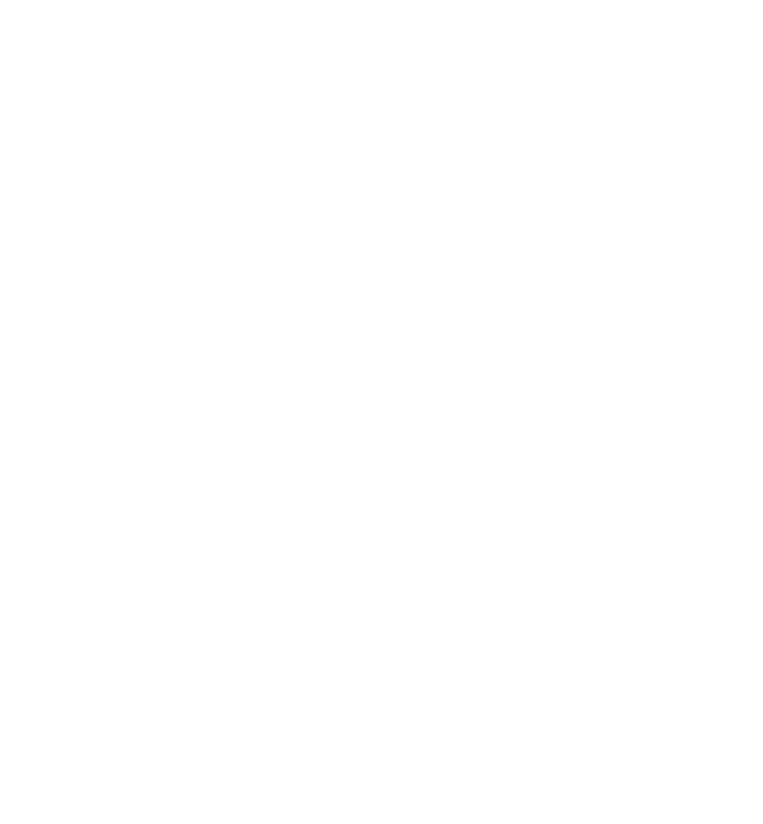
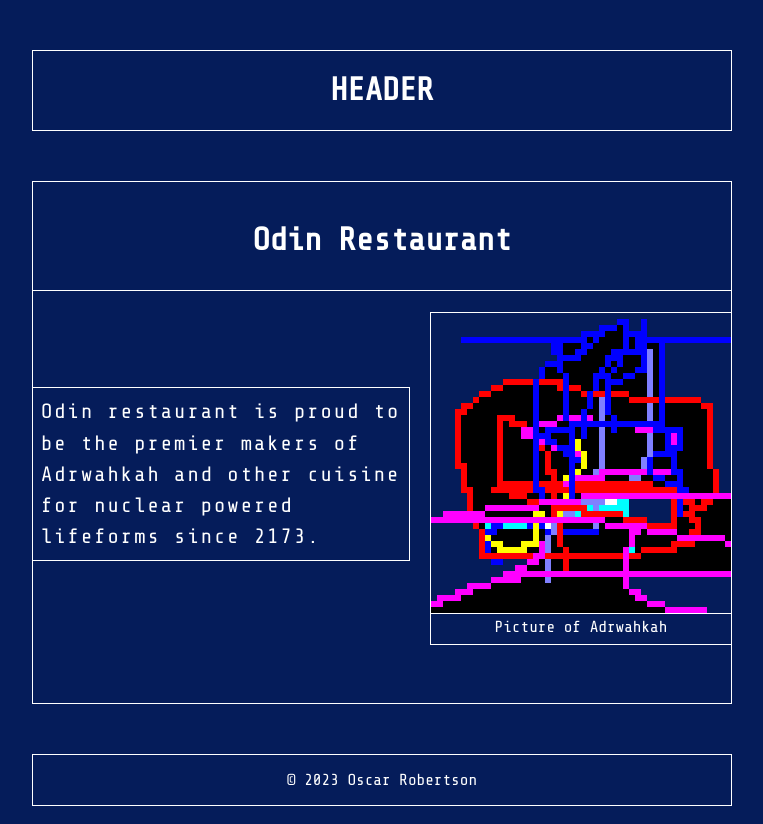
Before and after one commit to itdepends-music/odin-restaurant, a website built with webpack: page dist/index.html in a window 1280 px wide. Shown: the whole page, without its empty margins (258-1021 px from the left). Before the commit the page ends 800 px from the top, so only its background shows below. Built offline with nearby package versions, Linux system fonts and the light colour scheme.

Commit message:
Add content and styles for main page as HTML/CSS

```diff
--- a/dist/index.html
+++ b/dist/index.html
@@ -4,10 +4,30 @@
         <meta charset="UTF-8" />
         <meta http-equiv="X-UA-Compatible" content="IE=edge" />
         <meta name="viewport" content="width=device-width, initial-scale=1.0" />
-        <title>Document</title>
+        <title>Odin Restaurant</title>
         <link rel="stylesheet" href="styles.css" />
     </head>
     <body>
+        <div id="content">
+            <div class="header">
+                <h1>HEADER</h1>
+            </div>
+            <div class="main">
+                <h1>Odin Restaurant</h1>
+                <p>
+                    Odin restaurant is proud to be the premier makers of
+                    Adrwahkah and other cuisine for nuclear powered lifeforms
+                    since 2173. <br />
+                </p>
+                <figure>
+                    <img src="picture.png" alt="Picture of Adrwahkah" />
+                    <figcaption>Picture of Adrwahkah</figcaption>
+                </figure>
+            </div>
+            <div class="footer">
+                <p>&copy; 2023 Oscar Robertson</p>
+            </div>
+        </div>
         <script src="bundle.js"></script>
     </body>
 </html>
--- a/dist/styles.css
+++ b/dist/styles.css
@@ -0,0 +1,72 @@
+@import url('https://fonts.googleapis.com/css2?family=Share+Tech+Mono&display=swap');
+
+body {
+    height: 100vh;
+    margin: 0;
+    padding: 0 20px;
+    box-sizing: border-box;
+    background-color: rgb(5, 28, 90);
+    color: white;
+    font-family: 'Share Tech Mono', monospace;
+}
+
+div#content {
+    display: grid;
+    min-height: 100%;
+    grid-template-columns: 1fr min(700px, 100%) 1fr;
+    grid-template-rows: auto 1fr auto;
+}
+
+div#content > div {
+    border: 1px solid white;
+    grid-column-start: 2;
+}
+
+div.header,
+div.footer {
+    margin: 50px 0;
+    text-align: center;
+}
+
+div.main {
+    padding: 8px 0px;
+    display: grid;
+    grid-template-rows: auto 1fr auto;
+    grid-template-columns: auto 1fr;
+    grid-column-gap: 20px;
+}
+
+div.main h1 {
+    text-align: center;
+    border-bottom: 1px solid white;
+    padding: 32px;
+    margin-top: 0;
+    grid-column-end: span 2;
+}
+
+figure {
+    border: 1px solid white;
+    border-right: none;
+    text-align: center;
+    padding-bottom: 8px;
+    margin: 0 0 0 0;
+    grid-row-start: 3;
+    grid-column-start: 2;
+    margin-bottom: 50px;
+}
+
+figure img {
+    border-bottom: 1px solid white;
+}
+
+div.main p {
+    font-size: 1.3rem;
+    letter-spacing: 0.1em;
+    line-height: 150%;
+    border: 1px solid white;
+    border-left: none;
+    padding: 8px;
+    grid-row-end: span 2;
+    align-self: flex-start;
+    margin-top: 75px;
+}
```
Also changed, not shown: dist/picture.png (added), 2 other files.
